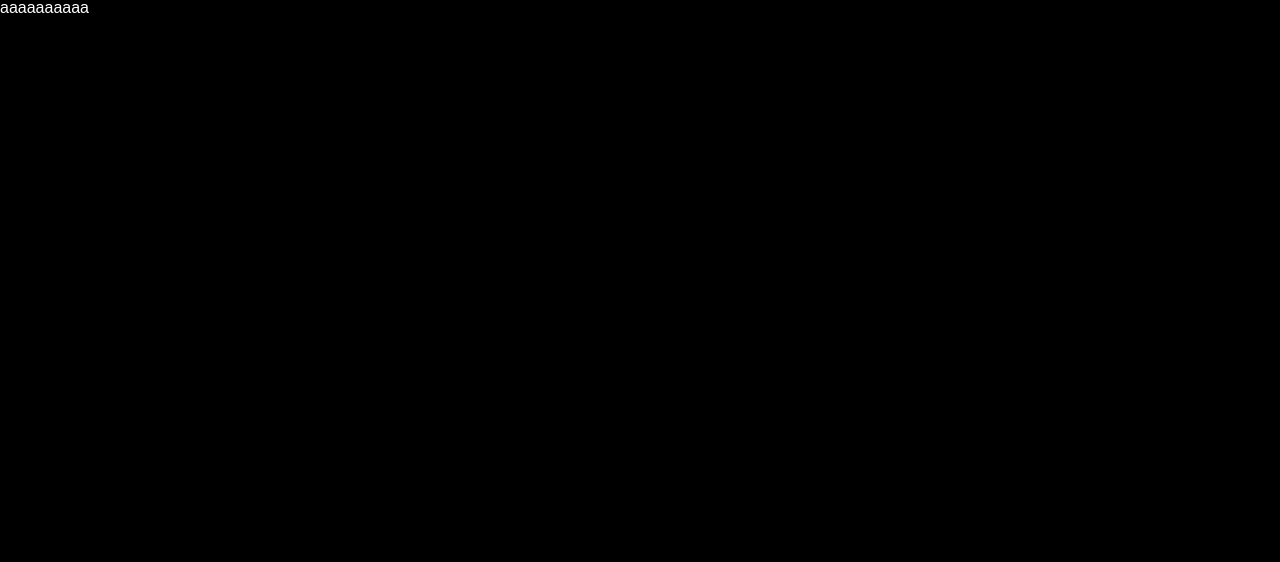
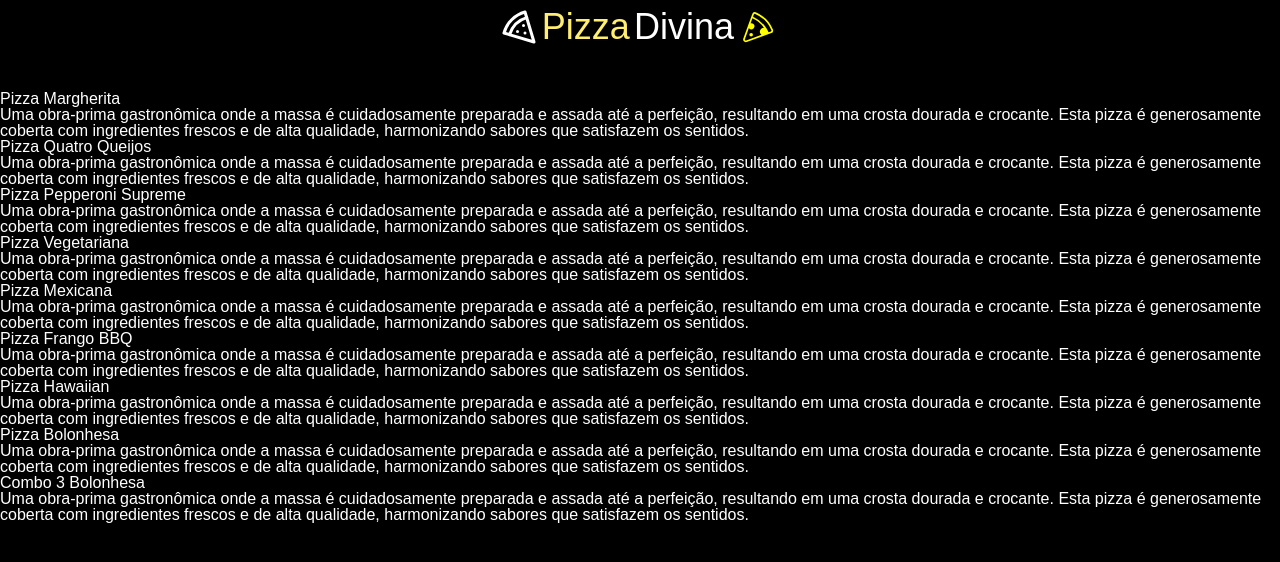
Before and after one commit to marciomartins12/ChatGroup, a React (Vite) app: page /cardapio in a window 1280 px wide. Shown: the top 562 px of the page. Built offline with nearby package versions, Linux system fonts and the light colour scheme; a web font is replaced by a local one.

Commit message:
apenas mostrando o que tem dentro do json na page inicial do cardapio.

```diff
--- /dev/null
+++ b/src/Componests/ItensCardapio/index.jsx
@@ -0,0 +1,13 @@
+/* eslint-disable react/prop-types */
+import style from "./ItemCardapio.module.css";
+const ItemCardapio = ({nome, id, descricao}) =>{
+    return (
+        <section
+        className={style.section}>
+            <h2>{nome}</h2>
+            <p>{id}</p>
+            <p>{descricao}</p>
+        </section>
+    );
+}
+export default ItemCardapio;
--- /dev/null
+++ b/src/Pages/Cardapio/Cardapio.json
@@ -0,0 +1,47 @@
+[
+    {
+        "nome": "Pizza Margherita",
+        "id": 1,
+        "descricao": "Uma obra-prima gastronômica onde a massa é cuidadosamente preparada e assada até a perfeição, resultando em uma crosta dourada e crocante. Esta pizza é generosamente coberta com ingredientes frescos e de alta qualidade, harmonizando sabores que satisfazem os sentidos."
+    },
+    {
+        "nome": "Pizza Quatro Queijos",
+        "id": 2,
+        "descricao": "Uma obra-prima gastronômica onde a massa é cuidadosamente preparada e assada até a perfeição, resultando em uma crosta dourada e crocante. Esta pizza é generosamente coberta com ingredientes frescos e de alta qualidade, harmonizando sabores que satisfazem os sentidos."
+    },
+    {
+        "nome": "Pizza Pepperoni Supreme",
+        "id": 3,
+        "descricao": "Uma obra-prima gastronômica onde a massa é cuidadosamente preparada e assada até a perfeição, resultando em uma crosta dourada e crocante. Esta pizza é generosamente coberta com ingredientes frescos e de alta qualidade, harmonizando sabores que satisfazem os sentidos."
+    },
+    {
+        "nome": "Pizza Vegetariana",
+        "id": 4,
+        "descricao": "Uma obra-prima gastronômica onde a massa é cuidadosamente preparada e assada até a perfeição, resultando em uma crosta dourada e crocante. Esta pizza é generosamente coberta com ingredientes frescos e de alta qualidade, harmonizando sabores que satisfazem os sentidos."
+    },
+    {
+        "nome": "Pizza Mexicana",
+        "id": 5,
+        "descricao": "Uma obra-prima gastronômica onde a massa é cuidadosamente preparada e assada até a perfeição, resultando em uma crosta dourada e crocante. Esta pizza é generosamente coberta com ingredientes frescos e de alta qualidade, harmonizando sabores que satisfazem os sentidos."
+    },
+    {
+        "nome": "Pizza Frango BBQ",
+        "id": 6,
+        "descricao": "Uma obra-prima gastronômica onde a massa é cuidadosamente preparada e assada até a perfeição, resultando em uma crosta dourada e crocante. Esta pizza é generosamente coberta com ingredientes frescos e de alta qualidade, harmonizando sabores que satisfazem os sentidos."
+    },
+    {
+        "nome": "Pizza Hawaiian",
+        "id": 7,
+        "descricao": "Uma obra-prima gastronômica onde a massa é cuidadosamente preparada e assada até a perfeição, resultando em uma crosta dourada e crocante. Esta pizza é generosamente coberta com ingredientes frescos e de alta qualidade, harmonizando sabores que satisfazem os sentidos."
+    },
+    {
+        "nome": "Pizza Bolonhesa",
+        "id": 8,
+        "descricao": "Uma obra-prima gastronômica onde a massa é cuidadosamente preparada e assada até a perfeição, resultando em uma crosta dourada e crocante. Esta pizza é generosamente coberta com ingredientes frescos e de alta qualidade, harmonizando sabores que satisfazem os sentidos."
+    },
+    {
+        "nome": "Combo 3 Bolonhesa",
+        "id": 9,
+        "descricao": "Uma obra-prima gastronômica onde a massa é cuidadosamente preparada e assada até a perfeição, resultando em uma crosta dourada e crocante. Esta pizza é generosamente coberta com ingredientes frescos e de alta qualidade, harmonizando sabores que satisfazem os sentidos."
+    }
+]
--- a/src/Pages/Cardapio/Cardapio.module.css
+++ b/src/Pages/Cardapio/Cardapio.module.css
@@ -2,3 +2,47 @@
     position: relative;
 
 }
+.logoName {
+    font-size: 2.25em;
+    width: 100%;
+    justify-content: center;
+    display: flex;
+    align-items: center;
+    gap: .12em;
+    padding: .2em 0;
+    background-color: rgba(0, 0, 0, 0.5);
+    border-radius: .22em;
+    margin-bottom: 1em;
+}
+.logoName span {
+    color: rgb(255, 238, 111);
+}
+.iconPizza{
+    color: yellow;
+    font-size: 1.12em;
+}
+.p2{
+    position: fixed;
+    top: 10%;
+    left: 20%;
+    transform: translate(50% 50%);
+    padding: 1em;
+    background-color: chartreuse;
+    border-radius: .45em;
+    animation: sumir 2s linear forwards;
+}
+@keyframes sumir {
+    0% {
+
+        opacity: 1;
+    }
+    50%{
+        opacity: 0.60;
+    }
+    100% {
+        opacity: 0;
+    }
+}
+.displayNone{
+    display: none;
+}
--- a/src/Pages/Cardapio/index.jsx
+++ b/src/Pages/Cardapio/index.jsx
@@ -1,8 +1,26 @@
-import style from "./Cardapio.module.css"
-const Cardapio = ()=>{
+import style from "./Cardapio.module.css";
+import { LuPizza } from "react-icons/lu";
+import { CiPizza } from "react-icons/ci";
+import listaCardapio from "./Cardapio.json";
+import ItemCardapio from "../../Componests/ItensCardapio";
+
+const Cardapio = () => {
     return (
         <section className={style.section}>
-                aaaaaaaaaa
+            <p className={style.p2}>Fique a vontade para escolher!</p>
+            <h3 className={style.logoName}>
+                <LuPizza /> <span>Pizza </span>Divina<CiPizza className={style.iconPizza} />
+            </h3>
+            {
+                listaCardapio.map((item)=>{
+                    return <ItemCardapio
+                    key={item.id}
+                    nome={item.nome}
+                    descricao={item.descricao}
+                    />
+
+                })
+            }
         </section>
     )
 }
```
Also changed, not shown: src/Componests/ItensCardapio/ItemCardapio.module.css (added).
